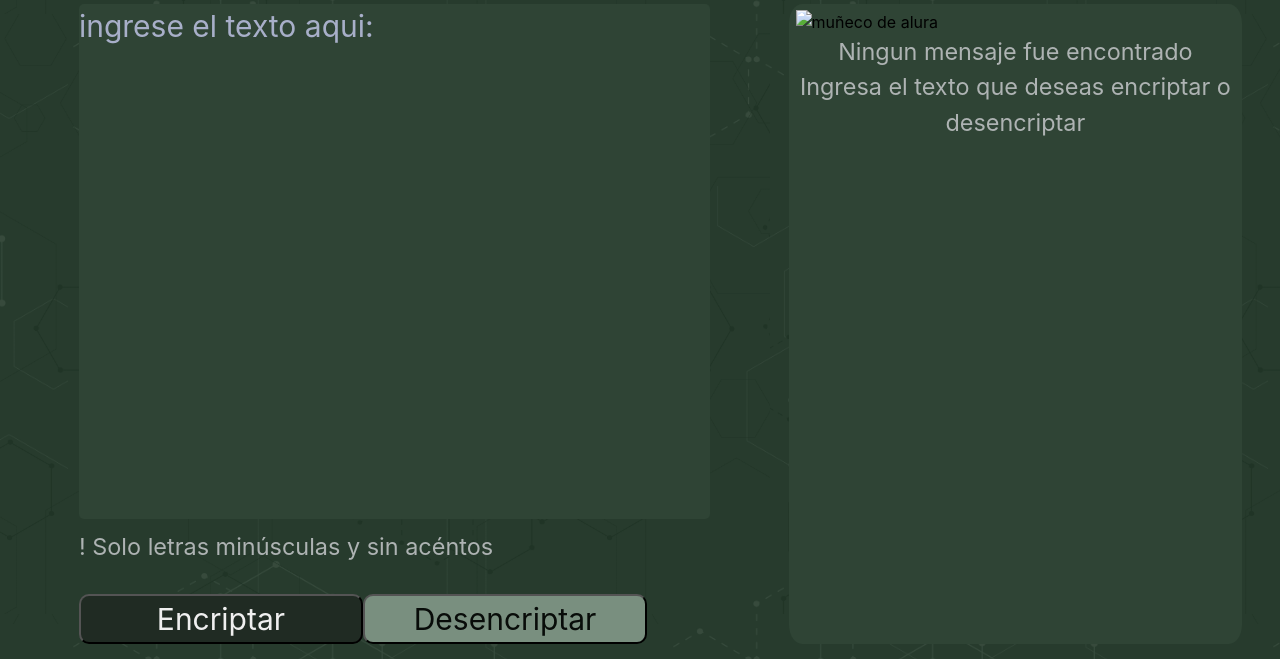
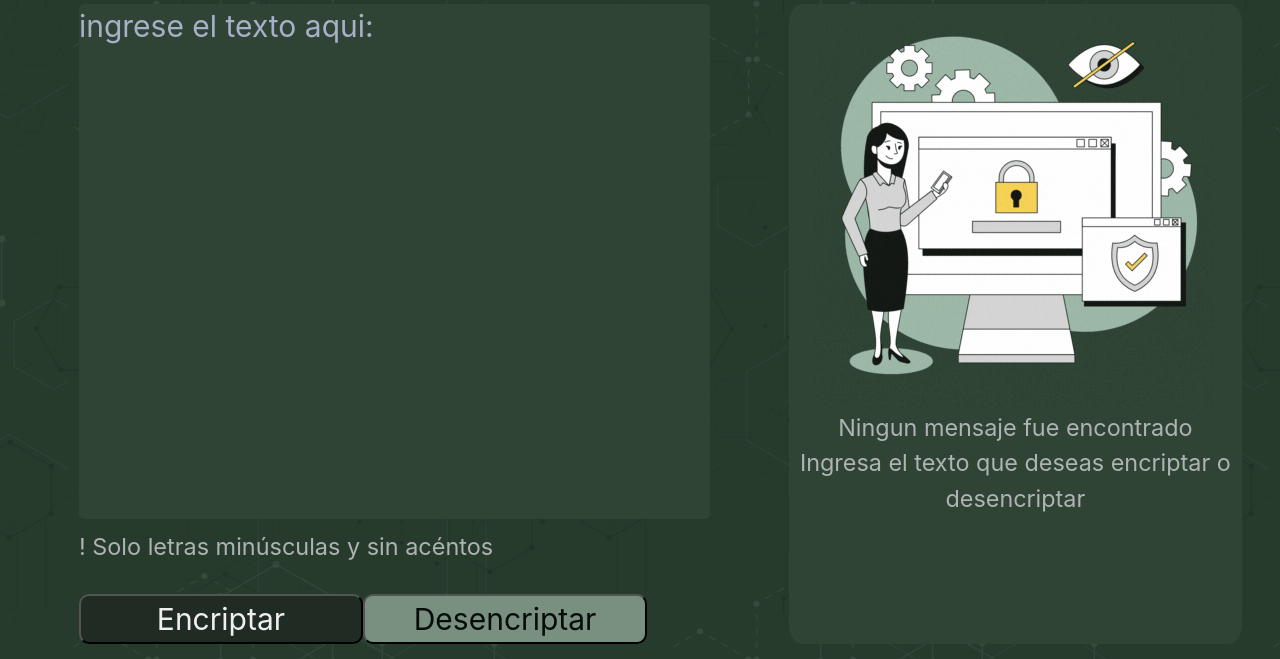
Before and after one commit to punto-C/Encriptador, a plain HTML site: page index.html in a window 1280 px wide. Shown: the part 66-725 px from the top of the page. Drawn offline with Linux system fonts and the light colour scheme.

Commit message:
Update index.html

```diff
--- a/index.html
+++ b/index.html
@@ -30,7 +30,7 @@
 
           <section class="seccion2">
             <div class="contenedor-munheco">
-                <img class="munheco" src="imagenes/aa (306 × 334 px).png" alt="muñeco de alura">
+                <img class="munheco" src="munheco.gif" alt="muñeco de alura">
             </div>
             <div class="contedor-h3">
                 <h3>Ningun mensaje fue encontrado <br> Ingresa el texto que deseas encriptar o desencriptar</h3>
```
